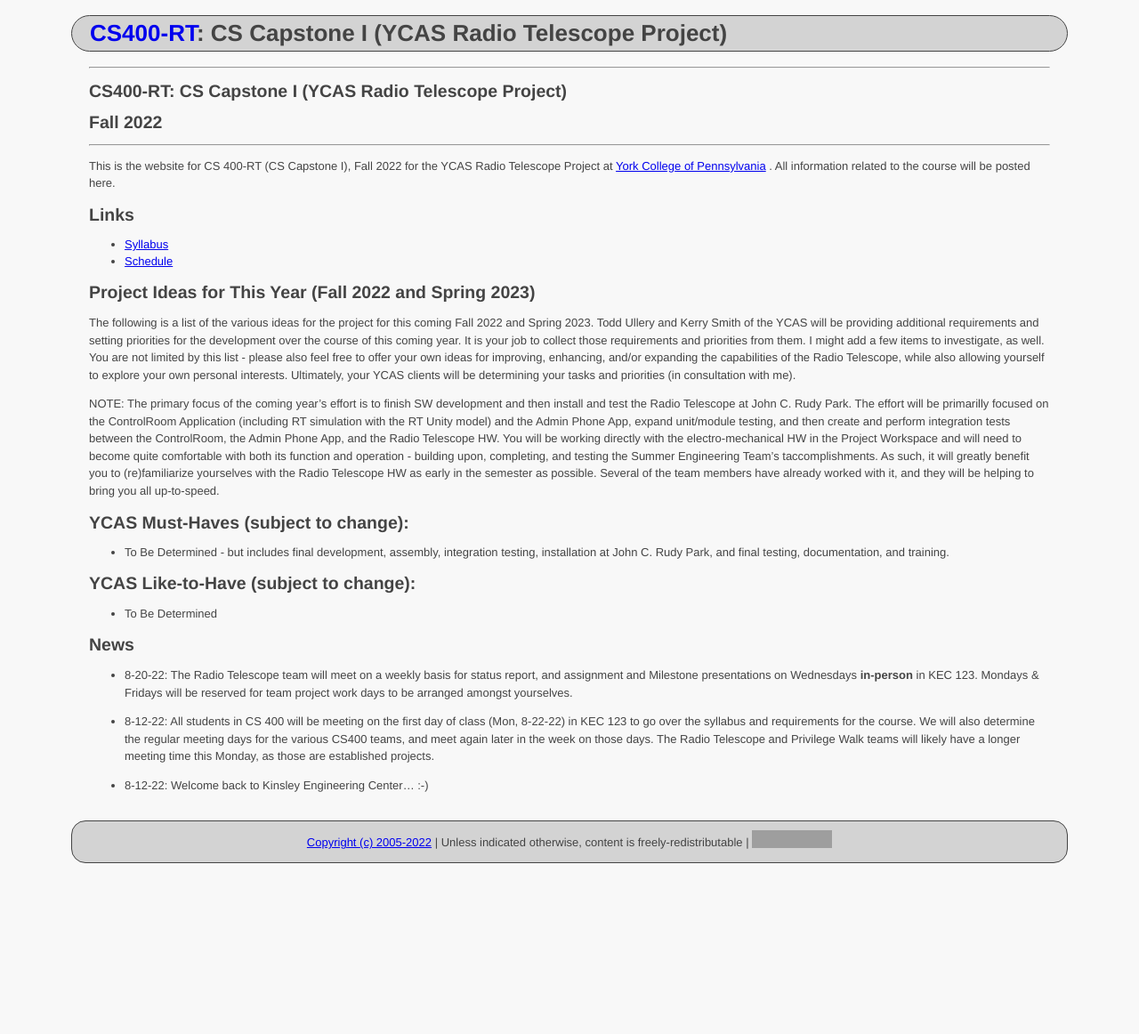
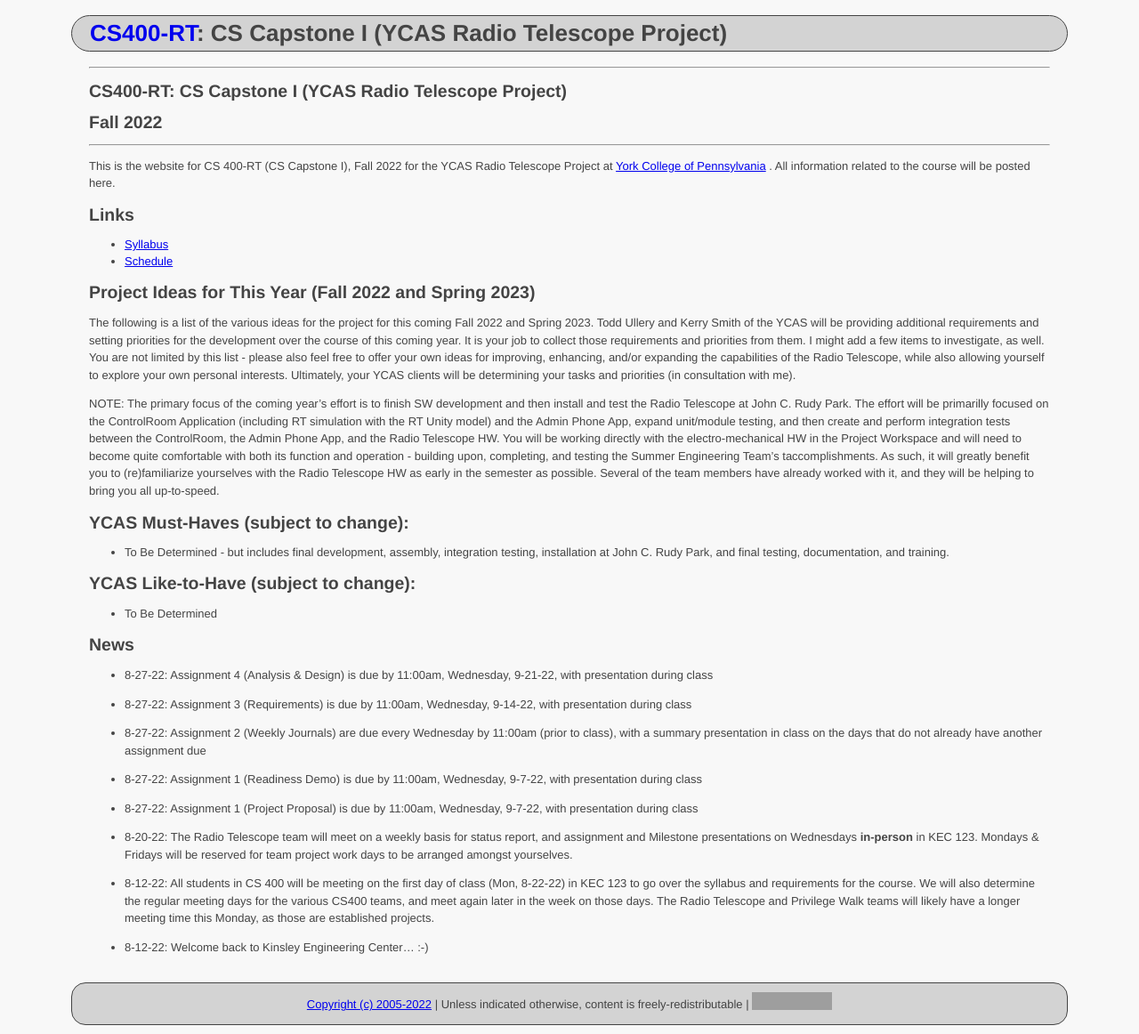
Before and after one commit to ycpcs/cs400-fall2022-RT, a Jekyll site: the page built from index.md, in a window 1280 px wide. Shown: the whole page at 89% size. Built offline with Jekyll 4.4.1, drawn with Linux system fonts in a browser that asks for light colours; before the commit the page ends 980 px from its top, so only the background shows below that; grey boxes are pictures that could not be loaded.

```diff
--- a/index.md
+++ b/index.md
@@ -74,6 +74,17 @@ NOTE: The primary focus of the coming year's effort is to finish SW development
 
 -->
 
+* 8-27-22: Assignment 4 (Analysis & Design) is due by 11:00am, Wednesday, 9-21-22, with presentation during class
+
+* 8-27-22: Assignment 3 (Requirements) is due by 11:00am, Wednesday, 9-14-22, with presentation during class
+
+* 8-27-22: Assignment 2 (Weekly Journals) are due every Wednesday by 11:00am (prior to class), with a summary presentation in class on the days that do not already have another assignment due
+
+* 8-27-22: Assignment 1 (Readiness Demo) is due by 11:00am, Wednesday, 9-7-22, with presentation during class
+
+* 8-27-22: Assignment 1 (Project Proposal) is due by 11:00am, Wednesday, 9-7-22, with presentation during class
+
+
 * 8-20-22: The Radio Telescope team will meet on a weekly basis for status report, and assignment and Milestone presentations on Wednesdays **in-person** in KEC 123.  Mondays & Fridays will be reserved for team project work days to be arranged amongst yourselves.
 
 * 8-12-22: All students in CS 400 will be meeting on the first day of class (Mon, 8-22-22) in KEC 123 to go over the syllabus and requirements for the course.  We will also determine the regular meeting days for the various CS400 teams, and meet again later in the week on those days.  The Radio Telescope and Privilege Walk teams will likely have a longer meeting time this Monday, as those are established projects.
```
Also changed, not shown: schedule.md (+2 -2 lines).
